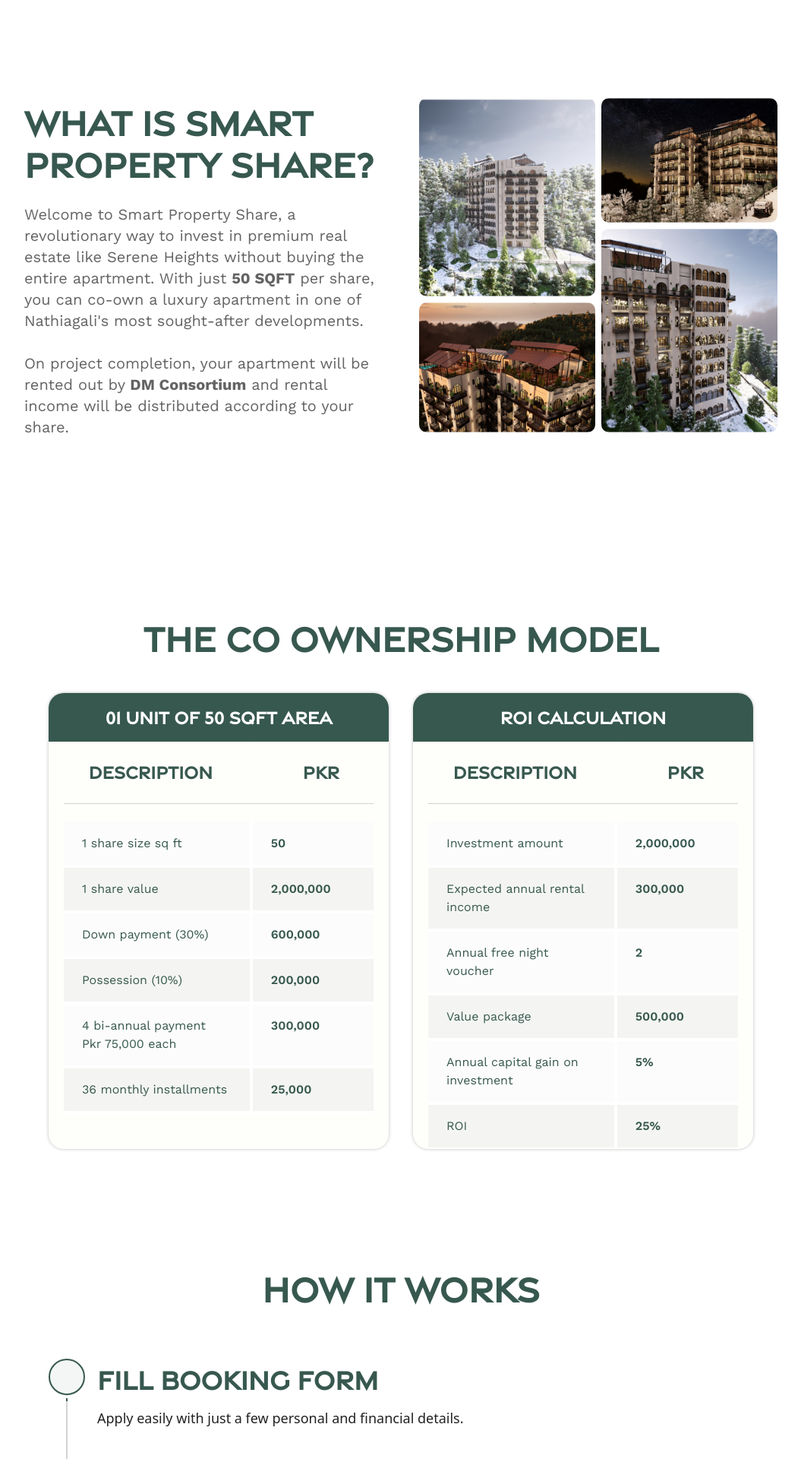
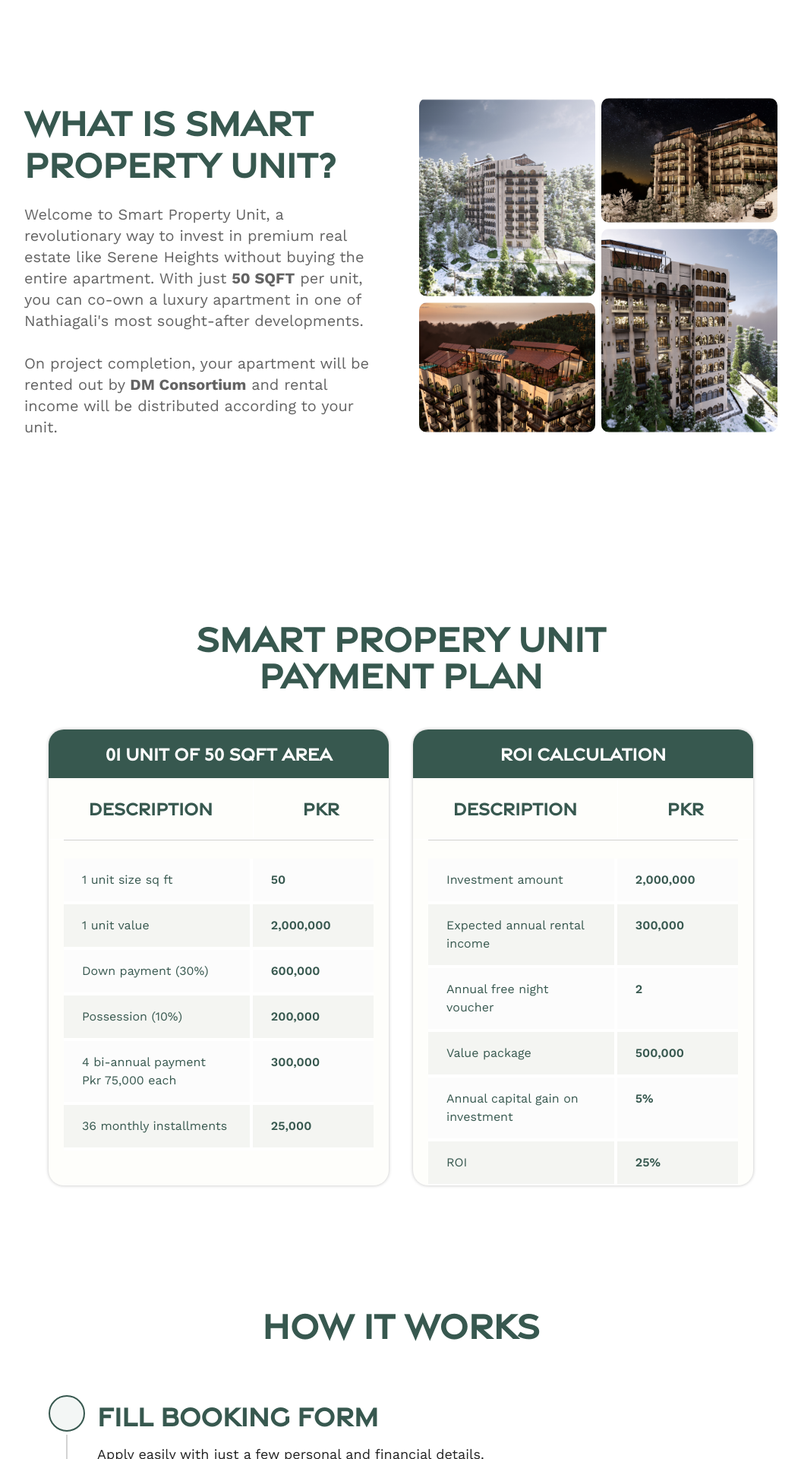
Before and after one commit to svypetech/sereneHeights, a Next.js app: page /co-ownership in a window 1280 px wide. Shown: the part 840-2760 px from the top of the page at 76% size, without its empty margins (112-1167 px from the left). Built offline with nearby package versions, Linux system fonts and the light colour scheme; some icons are missing.

Commit message:
changed from Share to Unit (text only)

```diff
--- a/src/components/coownership/CoOwnerShipModel.jsx
+++ b/src/components/coownership/CoOwnerShipModel.jsx
@@ -6,7 +6,7 @@ const CoOwnerShipModel = () => {
   return (
     <div id='ownership-model' className="flex flex-col items-center px-4 sm:px-6 lg:px-8 mb-12">
       <p className="text-2xl sm:text-2xl md:text-4xl lg:text-5xl text-center text-[#37584F] font-bold gravesendSans mb-6 sm:mb-12">
-        THE CO OWNERSHIP MODEL
+        Smart Propery Unit<br />Payment Plan
       </p>
 
       <div className="flex flex-col lg:flex-row gap-6 lg:gap-8 items-center justify-center w-full max-w-7xl">
--- a/src/components/coownership/HowItWorks.jsx
+++ b/src/components/coownership/HowItWorks.jsx
@@ -22,7 +22,7 @@ const HowItWorks = () => {
       label: "STEP 3",
       title: "CONFIRM OWNERSHIP",
       description:
-        "Once payments are complete, your Smart Property Share in Serene Heights is secured.",
+        "Once payments are complete, your Smart Property Unit in Serene Heights is secured.",
       icon: "emojione-monotone:handshake",
     },
     {
@@ -213,7 +213,7 @@ const HowItWorks = () => {
               </h3>
 
               <p
-                className="text-[#222222] sm:text-lg text-sm mt-4 leading-relaxed transition-colors duration-500 ease-in-out"
+                className="text-[#222222] workSans sm:text-lg text-sm mt-4 leading-relaxed transition-colors duration-500 ease-in-out"
               >
                 {item.description}
               </p>
--- a/src/components/coownership/LastSection.jsx
+++ b/src/components/coownership/LastSection.jsx
@@ -16,7 +16,7 @@ const smartPropertyFeatures = [
   },
   {
     heading: "SECURE CONTRACTS",
-    text: "Every share is protected by legal agreements.",
+    text: "Every unit is protected by legal agreements.",
     width: "30%",
     src: "/assets/coownership/featureGrid/feature3.png",
   },
@@ -121,7 +121,7 @@ function LastSection() {
     <div className="">
       {/* Title */}
       <h1 className="uppercase font-bold text-[#37584F] pb-12 text-center sm:text-5xl text-3xl gravesendSans">
-        Why Choose Smart Property Share @ Serene Heights?
+        Why Choose Smart Property Unit @ Serene Heights?
       </h1>
 
       <FeatureRow
--- a/src/components/coownership/SmartProperty.jsx
+++ b/src/components/coownership/SmartProperty.jsx
@@ -7,17 +7,17 @@ const SmartProperty = () => {
       <div className=" text-left w-full md:w-1/2">
         <div className="flex items-center gap-3">
           <p className="sm:text-5xl text-[32px] font-bold py-3 mb-0 md:mb-3 text-[#37584F] gravesendSans md:leading-[55px] leading-0">
-            WHAT IS SMART PROPERTY SHARE?
+            WHAT IS SMART PROPERTY UNIT?
           </p>
         </div>
         <p className="md:text-xl text-md text-[#222222] workSans font-normal opacity-70">
-          Welcome to Smart Property Share, a revolutionary way to invest in
+          Welcome to Smart Property Unit, a revolutionary way to invest in
           premium real estate like Serene Heights without buying the entire
           apartment. With just <span className="font-bold">50 SQFT</span> per
-          share, you can co-own a luxury apartment in one of Nathiagali's most
+          unit, you can co-own a luxury apartment in one of Nathiagali's most
           sought-after developments.<br /><br />On project completion, your apartment will
           be rented out by <span className="font-bold">DM Consortium</span> and rental income will be distributed
-          according to your share.
+          according to your unit.
         </p>
       </div>
 
--- a/src/utils/constants/pricingTableData.js
+++ b/src/utils/constants/pricingTableData.js
@@ -1,6 +1,6 @@
 const tableData1 = [
-    { description: "1 share size sq ft", value: "50" },
-    { description: "1 share value", value: "2,000,000" },
+    { description: "1 unit size sq ft", value: "50" },
+    { description: "1 unit value", value: "2,000,000" },
     { description: "Down payment (30%)", value: "600,000" },
     { description: "Possession (10%)", value: "200,000" },
     { description: "4 bi-annual payment\nPkr 75,000 each", value: "300,000" },
```
